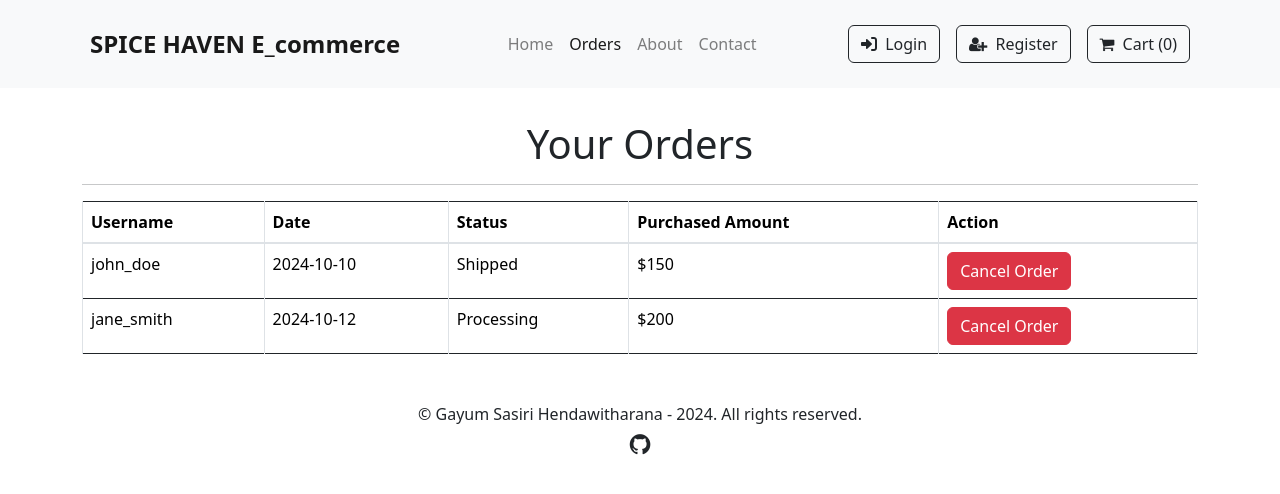
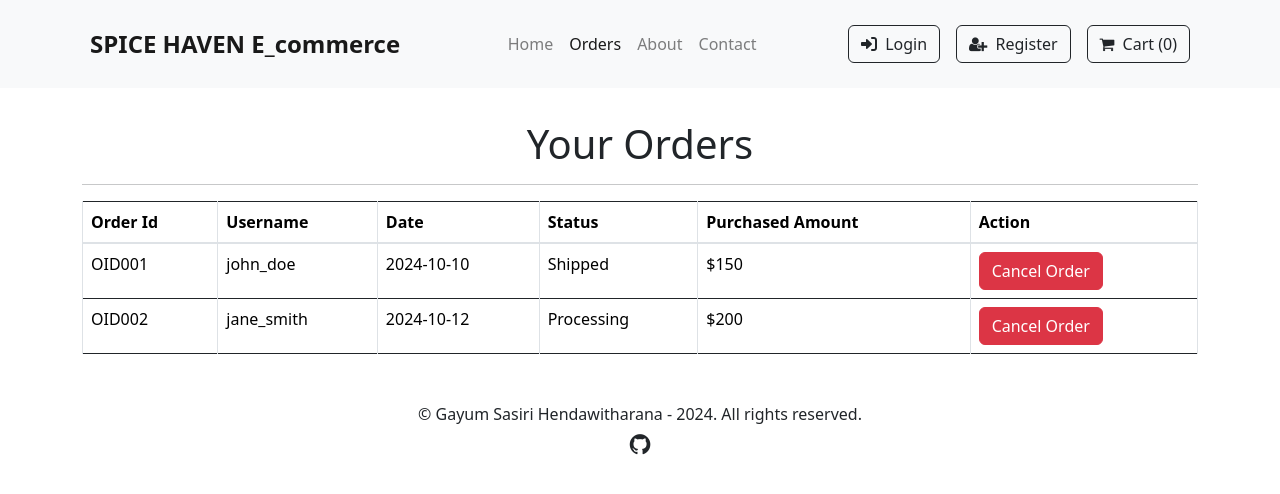
Before and after one commit to gayumSasiri/Spice_Haven_E_Commerce_Frontend, a React (Create React App) app: page /orders in a window 1280 px wide. Shown: the top 494 px of the page. Built offline with nearby package versions, Linux system fonts and the light colour scheme.

Commit message:
modified orders table

```diff
--- a/src/index.js
+++ b/src/index.js
@@ -44,6 +44,7 @@ root.render(
           <Route path="/resetpassword/*" element={<ResetPassword />} />
           {/* seller special pages */}
           <Route path="/newproduct" element={<AddNewProduct />} />
+          {/* in here product id should be sellerid */}
           <Route path="/updateproduct/:id*" element={<UpdateProduct />} />
 
 
--- a/src/pages/Orders.jsx
+++ b/src/pages/Orders.jsx
@@ -6,12 +6,14 @@ const Orders = () => {
     // Sample orders data
     const initialOrders = [
         {
+            orderId: "OID001",
             username: "john_doe",
             date: "2024-10-10",
             status: "Shipped",
             purchasedAmount: "$150",
         },
         {
+            orderId: "OID002",
             username: "jane_smith",
             date: "2024-10-12",
             status: "Processing",
@@ -36,6 +38,7 @@ const Orders = () => {
                         <table className="table table-bordered table-hover">
                             <thead>
                                 <tr>
+                                    <th>Order Id</th>
                                     <th>Username</th>
                                     <th>Date</th>
                                     <th>Status</th>
@@ -46,6 +49,7 @@ const Orders = () => {
                             <tbody>
                                 {orders.map((order, index) => (
                                     <tr key={index}>
+                                        <td>{order.orderId}</td>
                                         <td>{order.username}</td>
                                         <td>{order.date}</td>
                                         <td>{order.status}</td>
```
